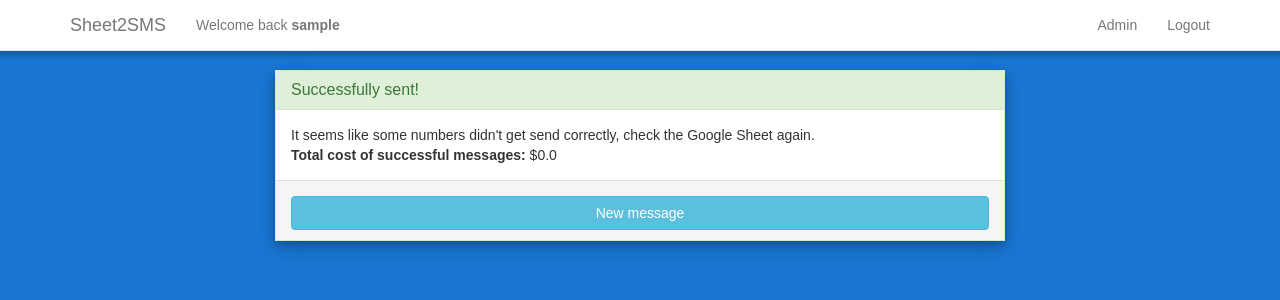
After one commit to HackCU/mercurysms, a Django app: a page that uses sheets2sms/templates/sms_sent.html in a window 1280 px wide. The commit adds this page. Shown: the top 300 px of the page. Run offline with Django 3.2, Linux system fonts and the light colour scheme; the visitor is signed in with stand-in values (Sample User, id 1); parts of the project's set-up code (start-up, migrations or seed data) failed here and were passed over; some libraries are stand-ins or nearby versions; some web fonts are replaced.

Commit message:
add screen confirmation

```diff
--- a/sheets2sms/forms.py
+++ b/sheets2sms/forms.py
@@ -8,6 +8,6 @@ class SendSMSForm(Form):
     def __init__(self, lists, *args, **kwargs):
         super(SendSMSForm, self).__init__(*args, **kwargs)
         self.fields['list'] = forms.ChoiceField(
-            required=True,
-            choices=[(l, str(l)) for l in lists]
+            choices=[(l, str(l)) for l in lists],
+            required=True
         )
--- a/sheets2sms/settings.py
+++ b/sheets2sms/settings.py
@@ -35,7 +35,7 @@ INSTALLED_APPS = [
     'django.contrib.sessions',
     'django.contrib.messages',
     'django.contrib.staticfiles',
-    'bootstrap3'
+    'bootstrap3',
 ]
 
 MIDDLEWARE = [
@@ -125,3 +125,4 @@ TOKEN_TWILIO = os.environ.get('TOKEN_TWILIO', None)
 FROM_TWILIO = os.environ.get('FROM_TWILIO', None)
 SHEETS_KEY = os.environ.get('SHEETS_KEY', '')
 SHEETS_GID = os.environ.get('SHEETS_GID', '0')
+SMS_COST = os.environ.get('SMS_COST', '0.0075')
--- a/sheets2sms/templates/sendSMS.html
+++ b/sheets2sms/templates/sendSMS.html
@@ -1,14 +1,14 @@
 {% extends 'base.html' %}
 {% load bootstrap3 %}
 {% load static %}
-{% block title %}Send SMS{% endblock %}
+{% block title %}MASS SPAM - Send SMS to list{% endblock %}
 
 {% block body %}
 
     <div class="col-md-8 col-md-offset-2">
         <div class="panel panel-success margin-top">
             <div class="panel-heading">
-                <h3 class="panel-title">Login</h3>
+                <h3 class="panel-title">MASS SPAM - Send SMS to list</h3>
             </div>
             <div class="panel-body">
 
--- /dev/null
+++ b/sheets2sms/templates/sms_sent.html
@@ -0,0 +1,46 @@
+{% extends 'base.html' %}
+{% load bootstrap3 %}
+{% load static %}
+{% block title %}Message sent{% endblock %}
+
+{% block body %}
+
+    <div class="col-md-8 col-md-offset-2">
+        {% if nums %}
+        <div class="panel panel-danger margin-top">
+            <div class="panel-heading">
+                <h3 class="panel-title">OH NO! THE SPAM FAILED!</h3>
+            </div>
+            <div class="panel-body">
+                It seems like some numbers didn't get send correctly, check the Google  Sheet again.
+                <br>
+                <br>
+                <b>Failed numbers:</b> {{ nums }}.
+                <br>
+                <b>Total cost of successful messages:</b> ${{ cost }}
+
+            </div>
+            <div class="panel-footer">
+                <a href="{% url 'send_form' %}" class="btn-block btn btn-info">Try again</a>
+            </div>
+        </div>
+
+    {% else %}
+        <div class="panel panel-success margin-top">
+            <div class="panel-heading">
+                <h3 class="panel-title">Successfully sent!</h3>
+            </div>
+            <div class="panel-body">
+                It seems like some numbers didn't get send correctly, check the Google  Sheet again.
+                <br>
+                <b>Total cost of successful messages:</b> ${{ cost }}
+
+            </div>
+            <div class="panel-footer">
+                <a href="{% url 'send_form' %}" class="btn-block btn btn-info">New message</a>
+            </div>
+        </div>
+    {% endif %}
+
+    </div>
+{% endblock %}
--- a/sheets2sms/twilio.py
+++ b/sheets2sms/twilio.py
@@ -7,6 +7,8 @@ from twilio.rest import TwilioRestClient
 ACCOUNT_TWILIO = getattr(settings, "ACCOUNT_TWILIO", None)
 TOKEN_TWILIO = getattr(settings, "TOKEN_TWILIO", None)
 FROM_TWILIO = getattr(settings, "FROM_TWILIO", None)
+
+SMS_COST = float(getattr(settings, "SMS_COST", '0.0075'))
 
 logger = logging.getLogger(__name__)
 
@@ -27,4 +29,6 @@ def mass_sms(message, numbers):
             logger.error(e.msg)
             error_numbers += [number]
 
-    return error_numbers
+    cost = float((len(numbers)-len(error_numbers)))*SMS_COST
+
+    return (error_numbers, cost)
--- a/sheets2sms/urls.py
+++ b/sheets2sms/urls.py
@@ -23,4 +23,5 @@ urlpatterns = [
     url(r'^accounts/login/$', auth_views.login, name='login'),
     url(r'^accounts/logout/$', auth_views.logout, {'template_name': 'registration/logout.html'},name='logout'),
     url(r'^$', views.SendSMSView.as_view(), name='send_form'),
+    url(r'^sent/$', views.succesfully_sent, name='sms_sent'),
 ]
--- a/sheets2sms/views.py
+++ b/sheets2sms/views.py
@@ -1,6 +1,8 @@
 from django.conf import settings
+from django.contrib.auth.decorators import login_required
 from django.contrib.auth.mixins import LoginRequiredMixin
-from django.shortcuts import redirect
+from django.shortcuts import redirect, render
+from django.urls import reverse
 from django.views.generic import TemplateView
 from sheets2sms import sheets
 from sheets2sms import twilio
@@ -9,21 +11,36 @@ from sheets2sms.forms import SendSMSForm
 SHEETS_KEY = getattr(settings, "SHEETS_KEY", None)
 SHEETS_GID = getattr(settings, "SHEETS_GID", None)
 
-sheet = sheets.Sheet(SHEETS_KEY, SHEETS_GID)
-
 
 class SendSMSView(LoginRequiredMixin, TemplateView):
     template_name = 'sendSMS.html'
 
+    def __init__(self):
+        super(SendSMSView, self).__init__()
+        self.sheet = sheets.Sheet(SHEETS_KEY, SHEETS_GID)
+
     def get_context_data(self, **kwargs):
         con = super(SendSMSView, self).get_context_data(**kwargs)
-        lists = sheet.lists
+        lists = self.sheet.lists
         con.update({'form': SendSMSForm(lists), 'sheets_url': sheets.SHEETS_URL.format(key=SHEETS_KEY, gid=SHEETS_GID)})
         return con
 
     def post(self, request, *args, **kwargs):
         list = request.POST.get('list')
-        numbers = sheet.get_list(list)
+        numbers = self.sheet.get_list(list)
         message = request.POST.get('message')
-        twilio.mass_sms(message, numbers)
-        return redirect('send_form')
+        err_nums, cost = twilio.mass_sms(message, numbers)
+        url = reverse('sms_sent') + '?q=1'
+        if err_nums:
+            url += '&nums=' + ','.join(err_nums)
+        if cost:
+            url += '&cost=' + str(cost)
+        return redirect(url)
+
+
+@login_required
+def succesfully_sent(request):
+    nums = request.GET.get('nums', None)
+    cost = request.GET.get('cost', 0.0)
+    context = {'nums': nums, 'cost': cost}
+    return render(request, 'sms_sent.html', context=context)
```
